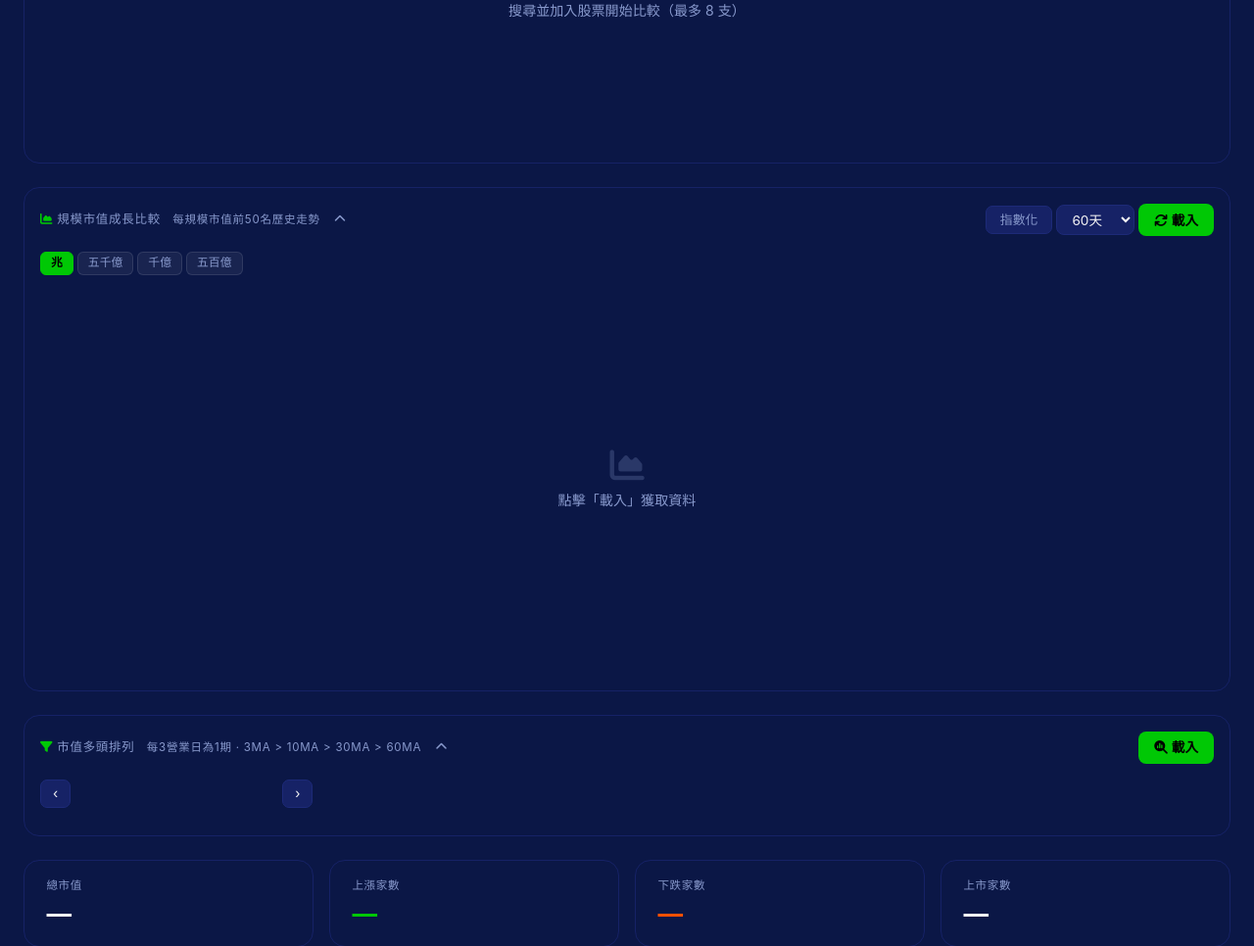
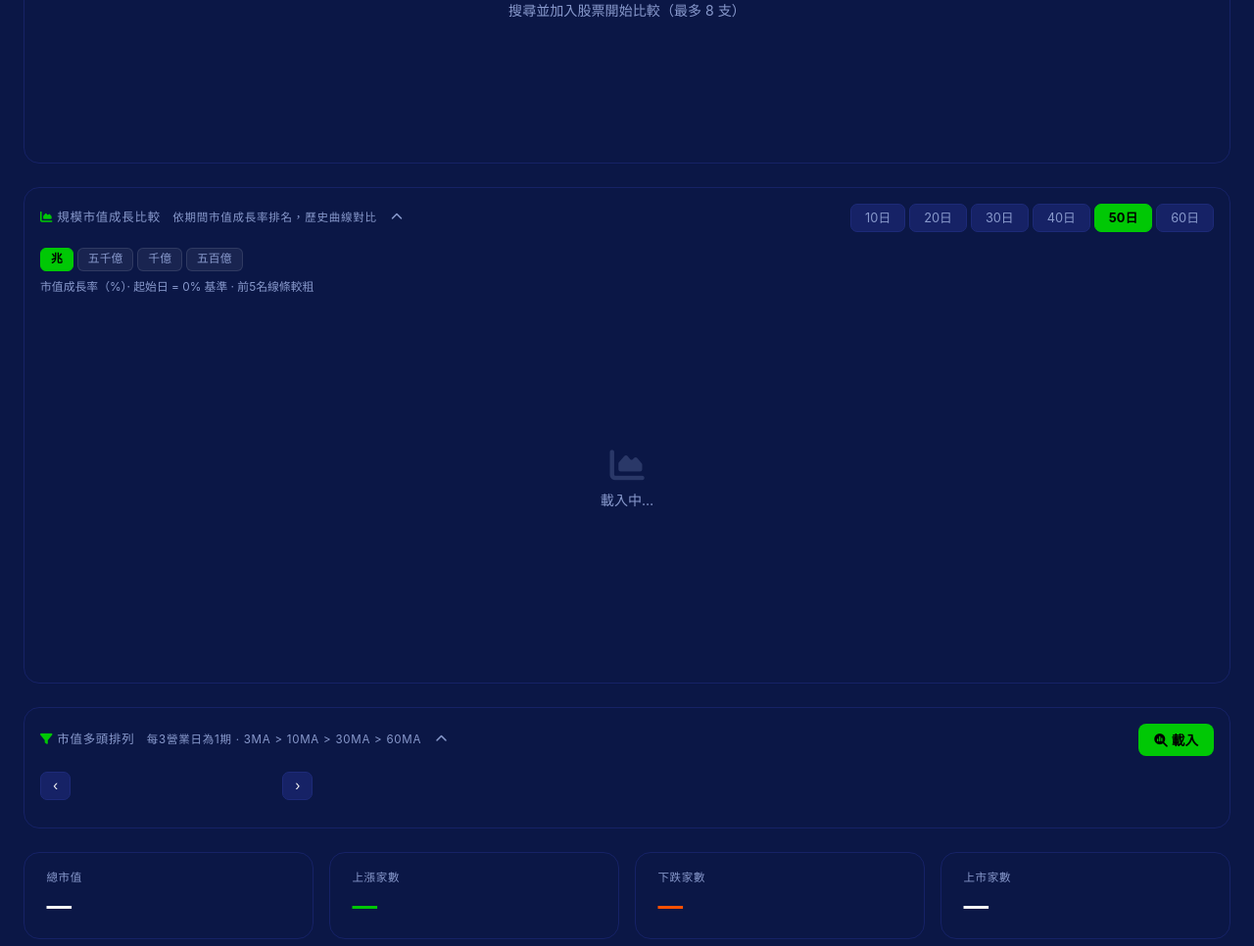
Before and after one commit to ALUM103350/taiwan-market-cap, a Flask app: page / in a window 1280 px wide. Shown: the part 363-1329 px from the top of the page at 98% size. Run offline with Flask 3, Linux system fonts and the light colour scheme; data that the repository does not hold is empty; a map, chart or similar area stays blank; some libraries are stand-ins or nearby versions.

Commit message:
feat: redesign tier growth chart with rank-based colors and legend cards
- Each stock line gets a unique HSL color: red (top performer) → teal (bottom)
- Always normalized: start = 0%, y-axis shows % change
- Legend cards below chart show rank, code, name, period %, market cap
- Tooltip shows top 5 by value with colored indicators + total count
- Day buttons (10/20/30/40/50/60日) replace dropdown
- Auto-loads on page init (no manual click needed)
- Removes 指數化 toggle and 載入 button

Co-Authored-By: Claude Sonnet 4.6 <noreply@anthropic.com>

```diff
--- a/templates/index.html
+++ b/templates/index.html
@@ -206,38 +206,39 @@ div.dataTables_wrapper div.dataTables_info{color:#888!important}
     <div class="d-flex justify-content-between align-items-center mb-3 flex-wrap gap-2">
       <div class="section-title mb-0" style="cursor:pointer" onclick="toggleSection('tierGrowthBody','tierGrowthIcon')">
         <i class="fa-solid fa-chart-area me-1" style="color:var(--accent)"></i>規模市值成長比較
-        <span style="color:var(--muted);font-size:.72rem;font-weight:400;margin-left:.5rem">每規模市值前50名歷史走勢</span>
+        <span style="color:var(--muted);font-size:.72rem;font-weight:400;margin-left:.5rem">依期間市值成長率排名，歷史曲線對比</span>
         <i id="tierGrowthIcon" class="fa-solid fa-chevron-up collapse-btn ms-1"></i>
       </div>
-      <div class="d-flex gap-1 align-items-center flex-wrap">
-        <button id="tierNormBtn" class="cmp-metric" onclick="toggleTierNorm()">指數化</button>
-        <select id="tierDaysSelect" class="date-select" style="width:80px" onchange="loadTierGrowth()">
-          <option value="30">30天</option>
-          <option value="60" selected>60天</option>
-          <option value="90">90天</option>
-        </select>
-        <button id="tierLoadBtn" class="btn-refresh" onclick="loadTierGrowth()">
-          <i class="fa-solid fa-arrows-rotate me-1"></i>載入
-        </button>
+      <div class="d-flex gap-1 flex-wrap">
+        <button class="cmp-metric" data-tdays="10" onclick="setTierDays(this)">10日</button>
+        <button class="cmp-metric" data-tdays="20" onclick="setTierDays(this)">20日</button>
+        <button class="cmp-metric" data-tdays="30" onclick="setTierDays(this)">30日</button>
+        <button class="cmp-metric" data-tdays="40" onclick="setTierDays(this)">40日</button>
+        <button class="cmp-metric active" data-tdays="50" onclick="setTierDays(this)">50日</button>
+        <button class="cmp-metric" data-tdays="60" onclick="setTierDays(this)">60日</button>
       </div>
     </div>
     <div id="tierGrowthBody" class="collapsible-body">
-      <!-- Tier tabs -->
-      <div class="d-flex gap-1 mb-2 flex-wrap">
-        <button class="alert-tab active" data-tier="兆"    onclick="setTierTab(this)">兆</button>
-        <button class="alert-tab"        data-tier="五千億" onclick="setTierTab(this)">五千億</button>
-        <button class="alert-tab"        data-tier="千億"  onclick="setTierTab(this)">千億</button>
-        <button class="alert-tab"        data-tier="五百億" onclick="setTierTab(this)">五百億</button>
-      </div>
-      <div id="tierGrowthMeta" style="color:var(--muted);font-size:.76rem;margin-bottom:.4rem"></div>
-      <div style="position:relative;height:400px">
+      <div class="d-flex justify-content-between align-items-start flex-wrap gap-1 mb-2">
+        <div class="d-flex gap-1 flex-wrap">
+          <button class="alert-tab active" data-tier="兆"    onclick="setTierTab(this)">兆</button>
+          <button class="alert-tab"        data-tier="五千億" onclick="setTierTab(this)">五千億</button>
+          <button class="alert-tab"        data-tier="千億"  onclick="setTierTab(this)">千億</button>
+          <button class="alert-tab"        data-tier="五百億" onclick="setTierTab(this)">五百億</button>
+        </div>
+        <div id="tierGrowthMeta" style="color:var(--muted);font-size:.76rem;text-align:right"></div>
+      </div>
+      <div id="tierGrowthSubtitle" style="color:var(--muted);font-size:.74rem;margin-bottom:.4rem">
+        市值成長率（%）· 起始日 = 0% 基準 · 前5名線條較粗</div>
+      <div style="position:relative;height:360px">
         <canvas id="tierGrowthChart"></canvas>
         <div id="tierGrowthEmpty" style="position:absolute;inset:0;display:flex;flex-direction:column;
           align-items:center;justify-content:center;color:var(--muted);gap:.5rem">
           <i class="fa-solid fa-chart-area" style="font-size:2.2rem;opacity:.25"></i>
-          <span style="font-size:.88rem">點擊「載入」獲取資料</span>
+          <span style="font-size:.88rem">載入中…</span>
         </div>
       </div>
+      <div id="tierGrowthLegend" style="display:grid;grid-template-columns:repeat(auto-fill,minmax(185px,1fr));gap:5px;margin-top:.75rem"></div>
     </div>
   </div>
 
@@ -500,7 +501,7 @@ async function loadDates() {
   const dates = await res.json();
   const sel = document.getElementById('dateSelect');
   sel.innerHTML = dates.map(d => `<option value="${d}">${d}</option>`).join('');
-  if (dates.length) { loadData(dates[0]); loadAlerts(dates[0]); }
+  if (dates.length) { loadData(dates[0]); loadAlerts(dates[0]); loadTierGrowth(); }
   else {
     document.getElementById('loadingOverlay').style.display = 'none';
     document.getElementById('noCapWarning').classList.remove('d-none');
@@ -543,16 +544,17 @@ async function loadData(dateStr) {
 }
 
 // ── Tier Growth Chart ─────────────────────────────────────────────────────────
-const TIER_RGB = {
-  '兆':    '167,139,250',
-  '五千億': '56,189,248',
-  '千億':   '251,146,60',
-  '五百億': '244,63,94',
-};
 let _tierChart   = null;
-let _tierNorm    = false;
 let _currentTier = '兆';
+let _tierDays    = 50;
 let _tierCache   = {};
+
+function rankColor(i, n) {
+  // i=0 → top performer (red), i=n-1 → bottom (teal)
+  const t = n <= 1 ? 0 : i / (n - 1);
+  const hue = Math.round(t * 145);   // 0=red → 145=teal-green
+  return `hsl(${hue},82%,62%)`;
+}
 
 function setTierTab(btn) {
   document.querySelectorAll('[data-tier]').forEach(b => b.classList.remove('active'));
@@ -561,101 +563,118 @@ function setTierTab(btn) {
   loadTierGrowth();
 }
 
-function toggleTierNorm() {
-  _tierNorm = !_tierNorm;
-  document.getElementById('tierNormBtn').classList.toggle('active', _tierNorm);
-  const key = `${_currentTier}_${document.getElementById('tierDaysSelect').value}`;
-  if (_tierCache[key]) renderTierChart(_tierCache[key]);
+function setTierDays(btn) {
+  document.querySelectorAll('[data-tdays]').forEach(b => b.classList.remove('active'));
+  btn.classList.add('active');
+  _tierDays = parseInt(btn.dataset.tdays);
+  loadTierGrowth();
 }
 
 async function loadTierGrowth() {
-  const days = document.getElementById('tierDaysSelect').value;
-  const key  = `${_currentTier}_${days}`;
-  document.getElementById('tierGrowthEmpty').style.display = 'none';
-  const btn  = document.getElementById('tierLoadBtn');
-  btn.disabled = true;
-  btn.innerHTML = '<i class="fa-solid fa-spinner fa-spin me-1"></i>載入中…';
-
+  const key = `${_currentTier}_${_tierDays}`;
   try {
     if (!_tierCache[key]) {
-      const res = await fetch(`/api/tier-growth?tier=${encodeURIComponent(_currentTier)}&days=${days}`);
+      document.getElementById('tierGrowthEmpty').style.display = 'flex';
+      const res = await fetch(`/api/tier-growth?tier=${encodeURIComponent(_currentTier)}&days=${_tierDays}`);
       _tierCache[key] = await res.json();
     }
     renderTierChart(_tierCache[key]);
   } catch(e) { console.error('tier growth', e); }
-  btn.disabled = false;
-  btn.innerHTML = '<i class="fa-solid fa-arrows-rotate me-1"></i>重新載入';
-}
+}
+
+let _tierTooltipTop = new Set();
 
 function renderTierChart(json) {
-  const meta  = document.getElementById('tierGrowthMeta');
-  const empty = document.getElementById('tierGrowthEmpty');
+  const metaEl  = document.getElementById('tierGrowthMeta');
+  const emptyEl = document.getElementById('tierGrowthEmpty');
+  const legEl   = document.getElementById('tierGrowthLegend');
 
   if (!json.datasets || !json.datasets.length) {
-    meta.textContent = '此規模暫無資料';
-    empty.style.display = 'flex';
+    metaEl.textContent = '此規模暫無資料';
+    emptyEl.style.display = 'flex';
+    legEl.innerHTML = '';
     if (_tierChart) { _tierChart.destroy(); _tierChart = null; }
     return;
   }
-  empty.style.display = 'none';
-
-  const rgb    = TIER_RGB[json.tier] || '0,200,5';
+  emptyEl.style.display = 'none';
+
   const labels = json.labels;
-  const n      = json.datasets.length;
-  meta.textContent = `${json.tier} · ${n} 檔 · 最新 ${json.latest_date}`;
-
-  const datasets = json.datasets.map((s, i) => {
-    // Rank-weighted opacity: top stocks brighter
-    const alpha = i < 5 ? 0.75 : i < 15 ? 0.45 : i < 30 ? 0.25 : 0.12;
-    const bw    = i < 5 ? 1.5 : 1;
-
-    let data = s.data;
-    if (_tierNorm) {
-      const base = data.find(v => v != null);
-      data = base ? data.map(v => v != null ? +((v / base * 100).toFixed(2)) : null) : data;
-    }
+  const n = json.datasets.length;
+  metaEl.textContent = `${n} 支 · 近 ${_tierDays} 個交易日`;
+
+  // Compute period % change for each stock (last vs first non-null)
+  const withPct = json.datasets.map(s => {
+    const vals = s.data.filter(v => v != null);
+    const base = vals[0] || 1;
+    const last = vals[vals.length - 1] || base;
+    return { ...s, _pct: (last / base - 1) * 100 };
+  });
+  // Sorted desc by % change → rank 0 = best
+  const ranked = [...withPct].sort((a, b) => b._pct - a._pct);
+  const rankMap = new Map(ranked.map((s, i) => [s.stock_id, i]));
+
+  const datasets = withPct.map(s => {
+    const rank  = rankMap.get(s.stock_id);
+    const color = rankColor(rank, n);
+    const bw    = rank < 5 ? 2.5 : 1;
+    const base  = s.data.find(v => v != null) || 1;
+    const normData = s.data.map(v => v != null ? +((v / base * 100 - 100).toFixed(2)) : null);
     return {
       label:            `${s.stock_id} ${s.stock_name}`,
-      data,
-      borderColor:      `rgba(${rgb},${alpha})`,
+      data:             normData,
+      borderColor:      color,
       borderWidth:      bw,
       pointRadius:      0,
       pointHoverRadius: 5,
       tension:          0.3,
       spanGaps:         true,
-      _sid:  s.stock_id,
-      _name: s.stock_name,
-      _cap:  (s.market_cap / 1e8).toFixed(0),
+      _sid:   s.stock_id,
+      _name:  s.stock_name,
+      _cap:   Math.round(s.market_cap / 1e8),
+      _pct:   s._pct,
+      _rank:  rank,
     };
   });
 
-  // Average line
-  const avgData = labels.map((_, li) => {
-    const vals = json.datasets.map(s => s.data[li]).filter(v => v != null);
-    if (!vals.length) return null;
-    const avg = vals.reduce((a,b) => a+b, 0) / vals.length;
-    return _tierNorm
-      ? +(avg / (json.datasets[0].data.find(v => v != null) || 1) * 100).toFixed(2)
-      : +(avg.toFixed(1));
-  });
+  // Average overlay (white dashed)
   datasets.push({
     label:       '平均',
-    data:        _tierNorm ? labels.map((_, li) => {
-      const vals = json.datasets.map(s => s.data[li]).filter(v => v != null);
+    data: labels.map((_, li) => {
+      const vals = withPct.map(s => {
+        const base = s.data.find(v => v != null) || 1;
+        const v = s.data[li];
+        return v != null ? v / base * 100 - 100 : null;
+      }).filter(v => v != null);
       if (!vals.length) return null;
-      const base = json.datasets[0].data.find(v => v != null) || 1;
-      return +((vals.reduce((a,b)=>a+b,0)/vals.length/base*100).toFixed(2));
-    }) : avgData,
-    borderColor:  `rgba(${rgb},1)`,
-    borderWidth:  2.5,
+      return +(( vals.reduce((a,b)=>a+b,0)/vals.length ).toFixed(2));
+    }),
+    borderColor:  'rgba(255,255,255,0.5)',
+    borderWidth:  1.5,
     borderDash:   [5,3],
     pointRadius:  0,
     tension:      0.3,
     spanGaps:     true,
-    _sid:  'AVG',
-    _name: '平均',
-    _cap:  '',
+    _sid: 'AVG', _name: '平均', _cap: 0, _pct: 0, _rank: 9999,
   });
+
+  // Legend cards (sorted by rank = % change desc)
+  legEl.innerHTML = ranked.map((s, i) => {
+    const color   = rankColor(i, n);
+    const pct     = s._pct;
+    const pctStr  = (pct >= 0 ? '+' : '') + pct.toFixed(1) + '%';
+    const capStr  = Math.round(s.market_cap / 1e8).toLocaleString() + ' 億';
+    const pctCol  = pct >= 0 ? 'var(--green)' : 'var(--red)';
+    return `<div style="background:#162266;border-radius:8px;padding:5px 9px;display:flex;align-items:center;gap:7px;min-width:0;border:1px solid #1d2a78">
+      <span style="font-size:.85rem;font-weight:800;color:${color};min-width:20px;text-align:center;flex-shrink:0">${i+1}</span>
+      <div style="min-width:0;flex:1;overflow:hidden">
+        <div style="display:flex;justify-content:space-between;align-items:center;gap:4px">
+          <span style="font-size:.77rem;font-weight:600;color:var(--text);white-space:nowrap;overflow:hidden;text-overflow:ellipsis">${s.stock_id} ${s.stock_name}</span>
+          <span style="font-size:.76rem;font-weight:700;color:${pctCol};flex-shrink:0">${pctStr}</span>
+        </div>
+        <div style="font-size:.69rem;color:var(--muted)">${capStr}</div>
+      </div>
+    </div>`;
+  }).join('');
 
   if (_tierChart) _tierChart.destroy();
   const ctx = document.getElementById('tierGrowthChart').getContext('2d');
@@ -665,34 +684,43 @@ function renderTierChart(json) {
     options: {
       responsive: true,
       maintainAspectRatio: false,
-      animation: { duration: 250 },
-      interaction: { mode: 'nearest', intersect: false, axis: 'xy' },
+      animation: { duration: 300 },
+      interaction: { mode: 'index', intersect: false },
       plugins: {
         legend: { display: false },
         tooltip: {
+          backgroundColor: 'rgba(11,23,70,.92)',
+          borderColor: '#1d2a78',
+          borderWidth: 1,
+          padding: 10,
+          filter: item => item.dataset._sid !== 'AVG' && item.parsed.y != null,
+          itemSort: (a, b) => b.parsed.y - a.parsed.y,
           callbacks: {
             title: ctx => ctx[0]?.label || '',
+            beforeBody: items => {
+              _tierTooltipTop = new Set(items.slice(0, 5).map(i => i.dataset._sid));
+              return null;
+            },
             label: c => {
-              const ds = c.dataset;
-              const v  = c.parsed.y;
-              if (v == null) return null;
-              const val = _tierNorm
-                ? `${v.toFixed(1)}%`
-                : `${parseFloat(v).toLocaleString()} 億`;
-              const cap = ds._cap ? ` (現市值 ${parseInt(ds._cap).toLocaleString()} 億)` : '';
-              return ` ${ds._sid} ${ds._name}: ${val}${cap}`;
-            }
+              if (!_tierTooltipTop.has(c.dataset._sid)) return null;
+              const v = c.parsed.y;
+              return ` ${c.dataset._sid} ${c.dataset._name}   ${v >= 0 ? '+' : ''}${v.toFixed(1)}%`;
+            },
+            afterBody: items => items.length > 5 ? [`  … 共 ${items.length} 支有資料`] : [],
           }
         }
       },
       scales: {
-        x: { grid: { color: '#162266' }, ticks: { color: '#8899cc', maxTicksLimit: 10, font: { size: 11 } } },
+        x: {
+          grid: { color: 'rgba(22,34,102,.7)' },
+          ticks: { color: '#8899cc', maxTicksLimit: 10, font: { size: 11 } }
+        },
         y: {
-          grid: { color: '#162266' },
+          grid: { color: 'rgba(22,34,102,.7)' },
           ticks: {
             color: '#8899cc',
-            font:  { size: 11 },
-            callback: v => _tierNorm ? v.toFixed(0) : v.toLocaleString() + ' 億'
+            font: { size: 11 },
+            callback: v => (v >= 0 ? '+' : '') + v.toFixed(0) + '%'
           }
         }
       }
```
